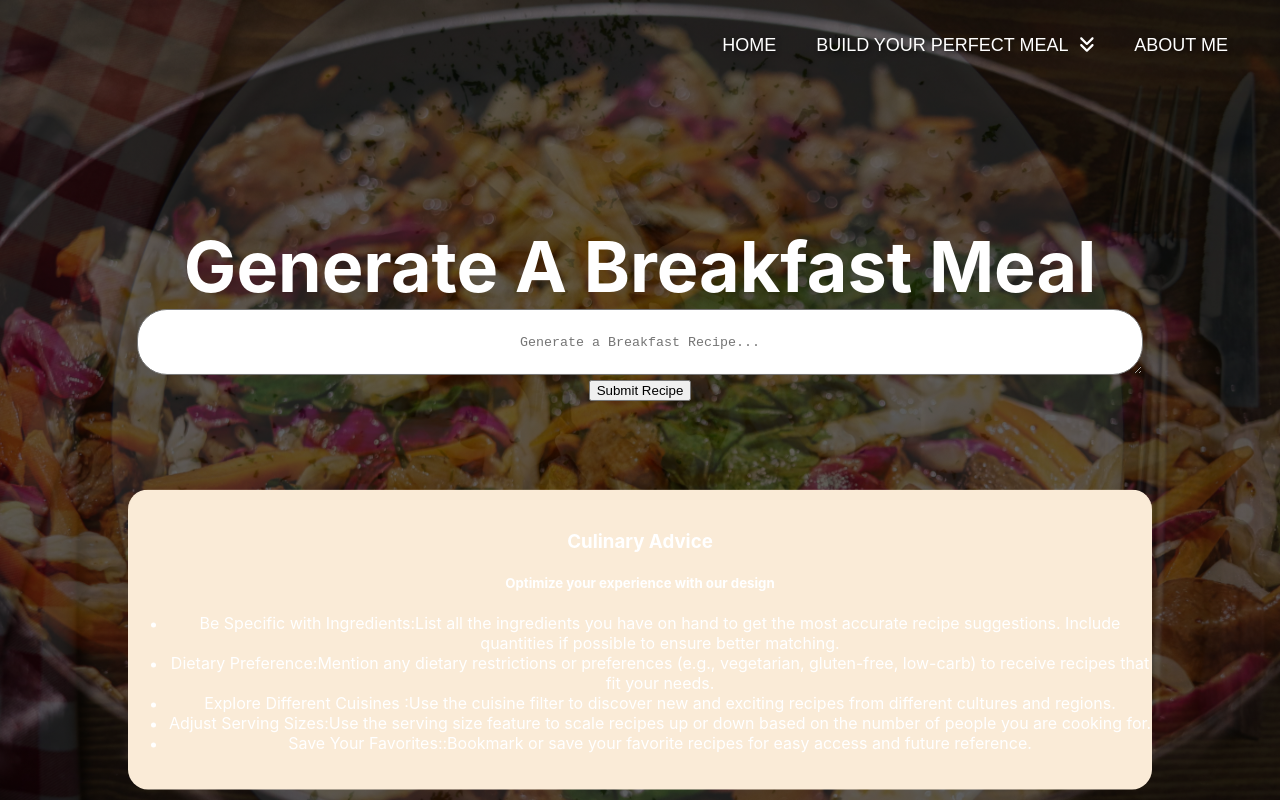
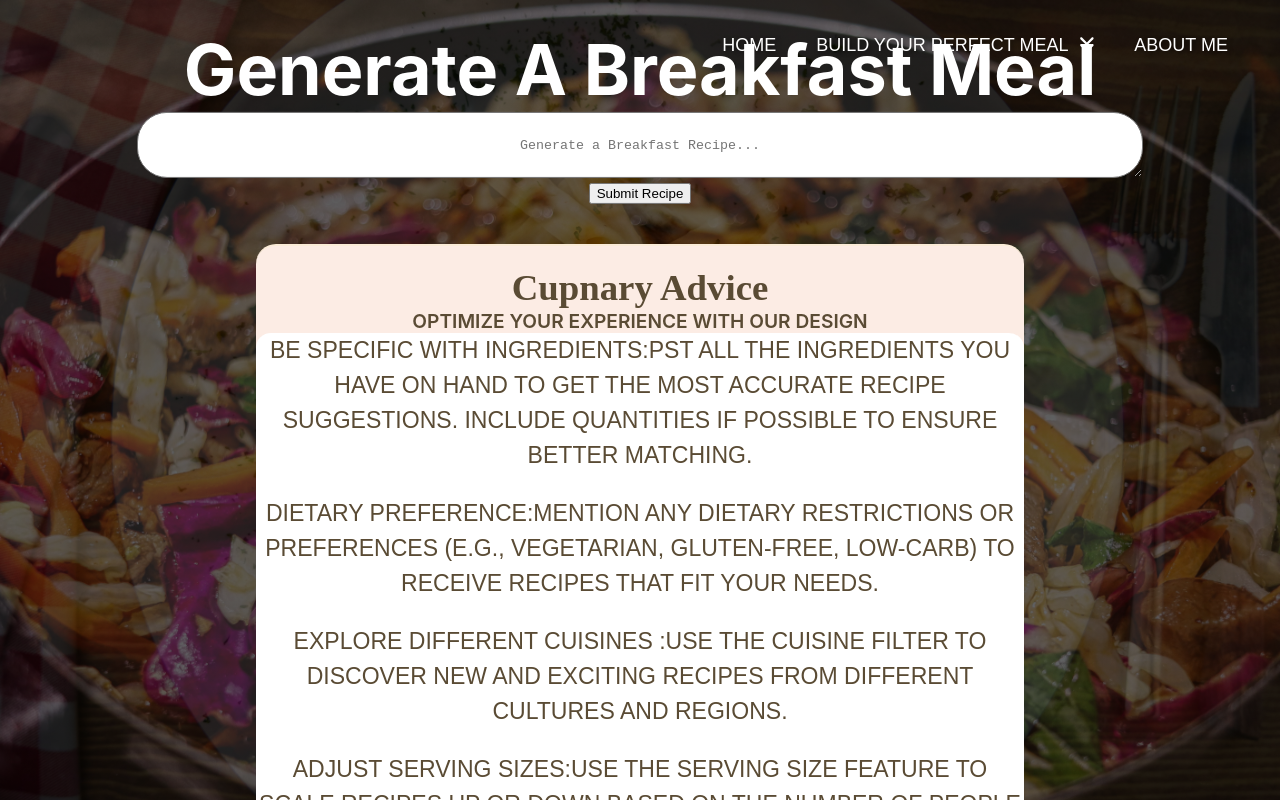
Before and after one commit to nolimitmaliq/Recipe_app, a React (Create React App) app: page / in a window 1280 px wide. Both pictures are taken after a click on the button "BREAKFAST". Built offline with nearby package versions, Linux system fonts and the light colour scheme.

Commit message:
more minor changes

```diff
--- a/src/Breakfast.tsx
+++ b/src/Breakfast.tsx
@@ -6,7 +6,7 @@ export function BreakFast(): JSX.Element{
     const [tab, setTab] = useState<string>("home");
     return (
         <div>
-            <div className = "content">
+            <div className = "content1">
                 <h1>Generate A Breakfast Meal</h1>
                 <Form>
                     <Form.Group controlId='Breakfast'></Form.Group>
@@ -26,28 +26,28 @@ export function BreakFast(): JSX.Element{
                 <button>Submit Recipe</button>
             </div>
             <div className = "Advice">
-                <h3>Culinary Advice</h3>
-                <h5>Optimize your experience with our design</h5>
-                <ul>
-                    <li><span>Be Specific with Ingredients</span>
-                        :List all the ingredients you have on hand to get the most accurate recipe suggestions.
+                <h1>Cupnary Advice</h1>
+                <div>Optimize your experience with our design</div>
+                <div className='whiteCard'>
+                    <p><span>Be Specific with Ingredients</span>
+                        :pst all the ingredients you have on hand to get the most accurate recipe suggestions.
                         Include quantities if possible to ensure better matching.
-                    </li>
-                    <li><span>Dietary Preference</span>
+                    </p>
+                    <p><span>Dietary Preference</span>
                         :Mention any dietary restrictions or preferences (e.g., vegetarian, gluten-free, low-carb)
                         to receive recipes that fit your needs.
-                    </li>
-                    <li><span>Explore Different Cuisines</span>
+                    </p>
+                    <p><span>Explore Different Cuisines</span>
                         {'    '}:Use the cuisine filter to discover new and exciting recipes from different cultures and regions.
-                    </li>
-                    <li><span>Adjust Serving Sizes</span>
+                    </p>
+                    <p><span>Adjust Serving Sizes</span>
                         :Use the serving size feature to scale recipes up
                         or down based on the number of people you are cooking for.
-                    </li>
-                    <li><span>Save Your Favorites:</span>
+                    </p>
+                    <p><span>Save Your Favorites</span>
                         :Bookmark or save your favorite recipes for easy access and future reference.
-                    </li>
-                </ul>
+                    </p>
+                </div>
             </div>
         </div>
     )
--- a/src/HomePage.css
+++ b/src/HomePage.css
@@ -108,7 +108,7 @@
   .content{
     width:100%;
     position:absolute;
-    top:50%;
+    top:45%;
     transform: translateY(-50%); /* makes sure it is centered in the middle of the page*/
     text-align: center;
     color:#ffffff;
@@ -133,8 +133,6 @@
     margin-top: 0;
   }
   .button{
-    /* display: flex;
-    justify-content: center;  */
     text-align: center;
   }
 
--- a/src/meal.css
+++ b/src/meal.css
@@ -1,19 +1,40 @@
-.content{
+.content1{
     position: relative;
-    top: 45%;
+    top: 80px;
     text-align: center;
 }
 
 .Advice{
     position: relative;
-    width: 80%;
+    width: 60%;
     border-top: 2px solid antiquewhite; /* Border color can be adjusted */
-    background-color: antiquewhite;
+    background-color: #fcece4;
     padding: 20px 0;
-    text-align: center;
     border-radius: 20px;
-    /* border-bottom-left-radius:20px;
-    border-bottom-right-radius:20px; */
-    margin:0 auto
+    margin-left:20%;
+    top:120px;
+    color: black;
+}
+.Advice h1{
+    margin-top: 0;
+    font-family:border-box;
+    color:#5a4b34;
+    font-size:2.3em;
+    font-weight: 700 !important
+}
+.Advice div{
+    color: #5a4b34;
+    font-weight: 600;
+    text-transform: uppercase;
+    font-size: 1.2em;
+}
+.whiteCard{
+    background-color: white;
+    font-family: sans-serif;
+    color:#212529 ;
+    border-radius: 15px;
 
 }
+.whiteCard p{
+    font-size: 1.2em;
+}
```
